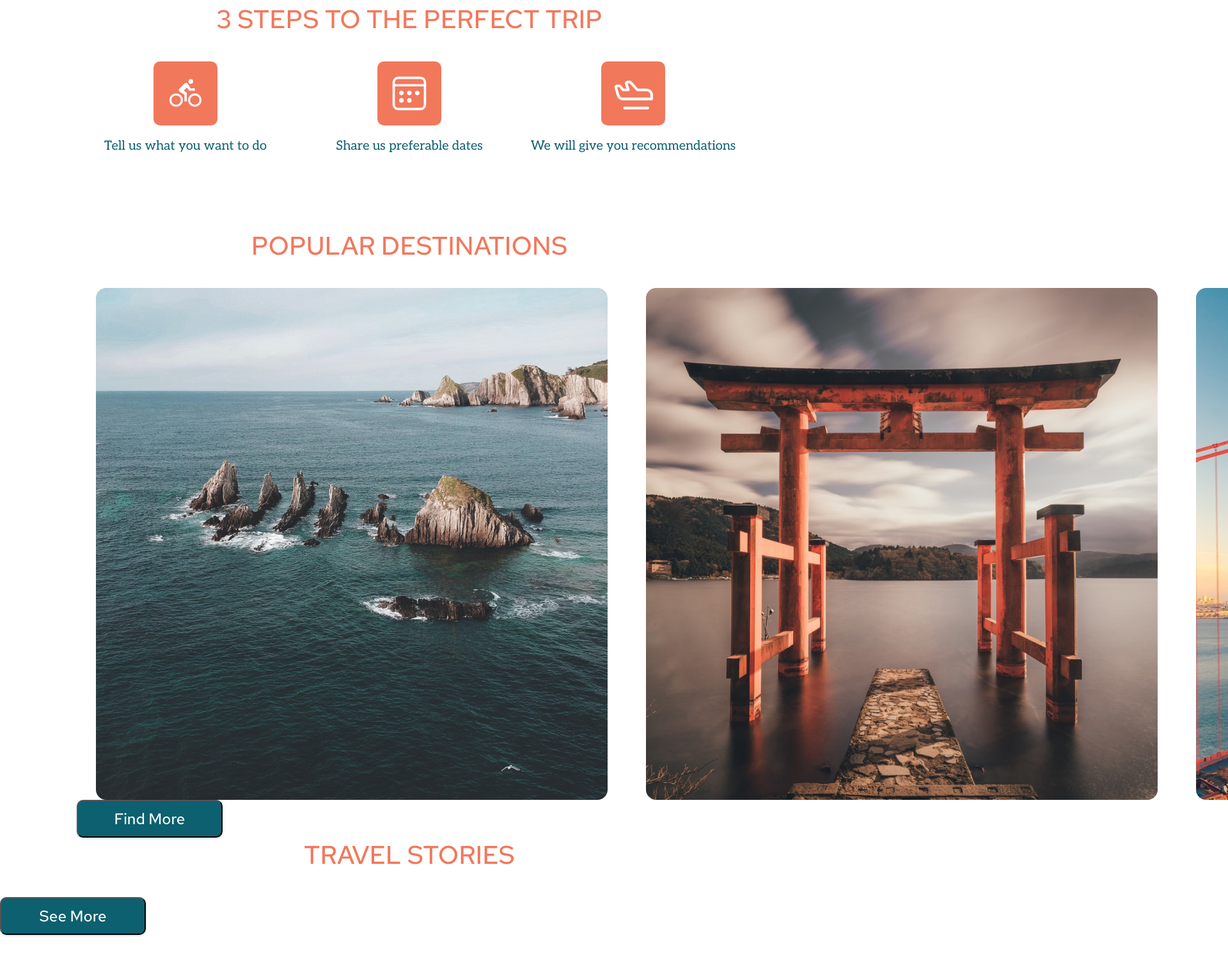
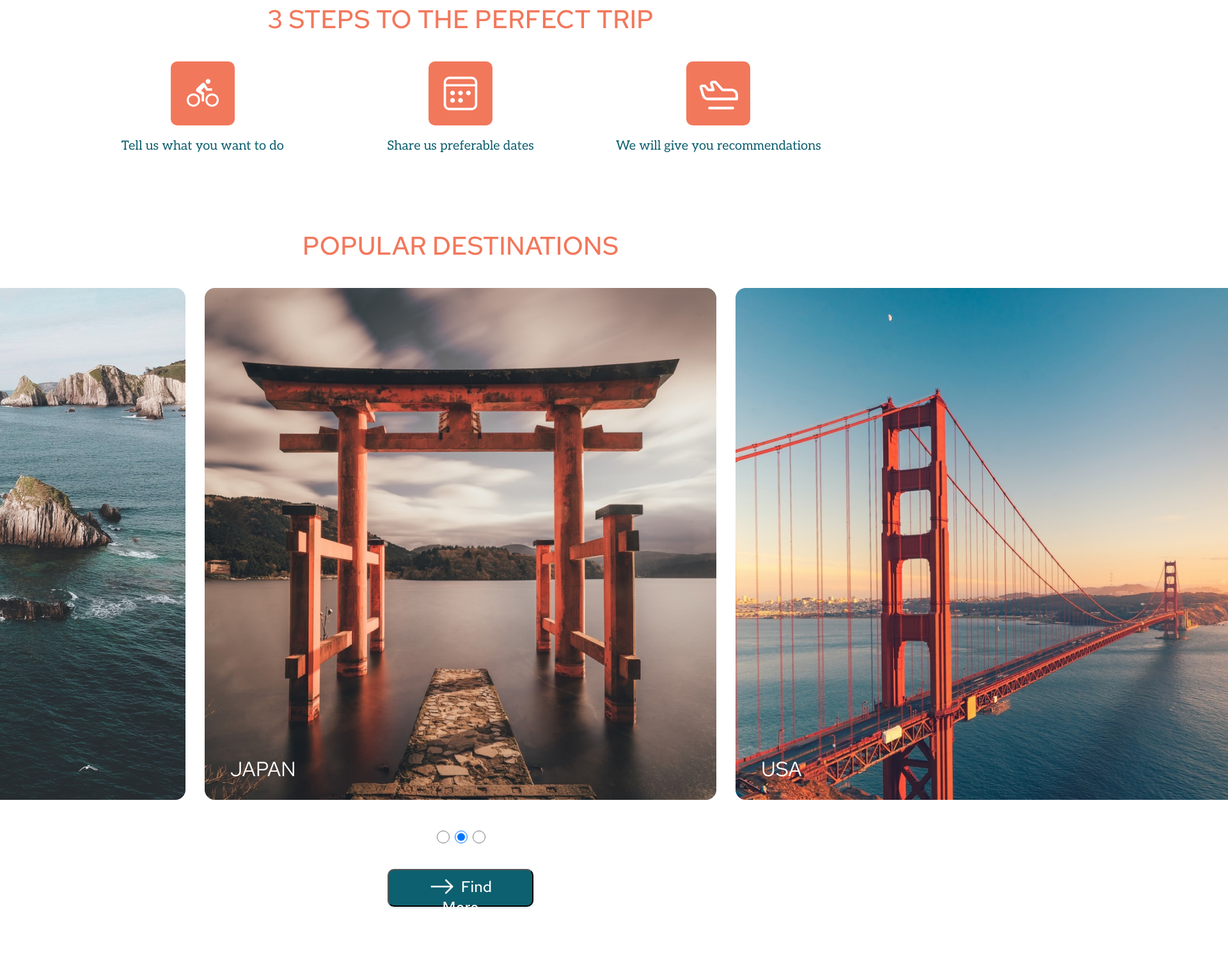
Before and after one commit to Elijah-I/rsschool-travel, a plain HTML site: page index.html in a window 1280 px wide. Shown: the part 842-2336 px from the top of the page at 64% size, 1920 px wide, since content can reach past the window. Drawn offline with Linux system fonts and the light colour scheme.

Commit message:
feat: add destinations styles

```diff
--- a/index.html
+++ b/index.html
@@ -76,18 +76,30 @@
         <section class="destinations" id="destinations">
             <div class="wrapper">
                 <h2 class="section-title">POPULAR DESTINATIONS</h2>
-                <div class="destinations-cards">
-                    <div class="destinations-card">
-                        <img src="./assets/img/destinations-image-spain.jpg" alt="Spain picture" class="destinations-card-pic">
+                <div class="destinations-slider">
+                    <div class="destinations-slides">
+                        <figure class="destinations-slide">
+                            <img src="./assets/img/destinations-image-spain.jpg" alt="Spain picture">
+                            <figcaption class="destinations-slide-title">SPAIN</figcaption>
+                        </figure>
+                        <figure class="destinations-slide">
+                            <img src="./assets/img/destinations-image-japan.jpg" alt="Japan picture" class="destinations-card-pic">
+                            <figcaption class="destinations-slide-title">JAPAN</figcaption>
+                        </figure>
+                        <figure class="destinations-slide">
+                            <img src="./assets/img/destinations-image-usa.jpg" alt="USA picture" class="destinations-card-pic">
+                            <figcaption class="destinations-slide-title">USA</figcaption>
+                        </figure>
                     </div>
-                    <div class="destinations-card">
-                        <img src="./assets/img/destinations-image-japan.jpg" alt="Japan picture" class="destinations-card-pic">
-                    </div>
-                    <div class="destinations-card">
-                        <img src="./assets/img/destinations-image-usa.jpg" alt="USA picture" class="destinations-card-pic">
+                    <div class="destinations-slider-btns">
+                        <input type="radio" id="btn-1" name="toggle" class="destinations-slider-btn">
+                        <input type="radio" id="btn-2" name="toggle" class="destinations-slider-btn" checked>
+                        <input type="radio" id="btn-3" name="toggle"class="destinations-slider-btn">
                     </div>
                 </div>
-                <button class="button destinations-button">Find More</button>
+                <button class="button destinations-button">
+                    <a href="#!" class="destinations-button-link">Find More</a>
+                </button>
             </div>
         </section>
         <section class="section" id="stories">
--- a/style.css
+++ b/style.css
@@ -1,12 +1,5 @@
 * {
     box-sizing: border-box;
-}
-
-.header,
-.main ,
-.footer {
-    margin: 0;
-    border: solid red 1px;
 }
 
 ol, ul {
@@ -28,7 +21,7 @@ body {
 }
 
 .wrapper {
-    max-width: 1440px;
+    min-width: 1440px;
     margin: 0 auto;
     padding: 0px 120px;
 }
@@ -47,6 +40,7 @@ header {
     background-color:rgba(242, 120, 92, 0.7);
     box-shadow: 0px 4px 4px rgba(13, 96, 111, 0.5);
     padding-bottom: 25px;
+    z-index: 999;
 }
 
 .header-wrapper {
@@ -121,7 +115,7 @@ header {
     min-height: 100vh;
     padding-top: 122px;
     margin-bottom: 80px;
-    min-height: 765px;;
+    min-height: 765px;
 }
 
 .preview-title {
@@ -236,13 +230,70 @@ header {
 /*End steps styles*/
 
 /*Start destinations styles*/
-.destinations-cards {
+
+.destinations-slides {
+    width: 100%;
     display: flex;
+    justify-content: center;
 }
 
-.destinations-card {
+.destinations-slide {
     width: 800px;
     height: 800px;
+    position: relative;
+    margin: 0;
+    padding: 0;
+}
+
+.destinations-slide:nth-child(2) {
     margin-right: 30px;
     margin-left: 30px;
 }
+
+.destinations-slide-title {
+    font-size: 32px;
+    line-height: 42px;
+    color: white;
+    position: absolute;
+    bottom: 27px;
+    left: 40px;
+}
+
+.destinations-slider-btns {
+    width: 100%;
+    display: flex;
+    justify-content: center;
+    cursor: pointer;
+    margin: 0;
+    margin-top: 45px;
+}
+
+.destinations-slider-btn {
+    width: 20px;
+    height: 20px;
+    color: #F2785C;
+}
+
+.destinations-button {
+    margin: 0 auto;
+    display: block;
+    margin-top: 40px;
+    margin-bottom: 80px;
+}
+
+.destinations-button-link {
+    padding: 0;
+    padding-left: 50px;
+    color: #ffffff;
+    transition: .2s all;
+    background: url(./assets/svg/arrow.svg) no-repeat left center;
+}
+
+/*End destinations styles*/
+
+/*Start stories styles*/
+
+.stories-button {
+    margin: 0 auto;
+    display: block;
+}
```
Also changed, not shown: assets/svg/arrow.svg (added).
